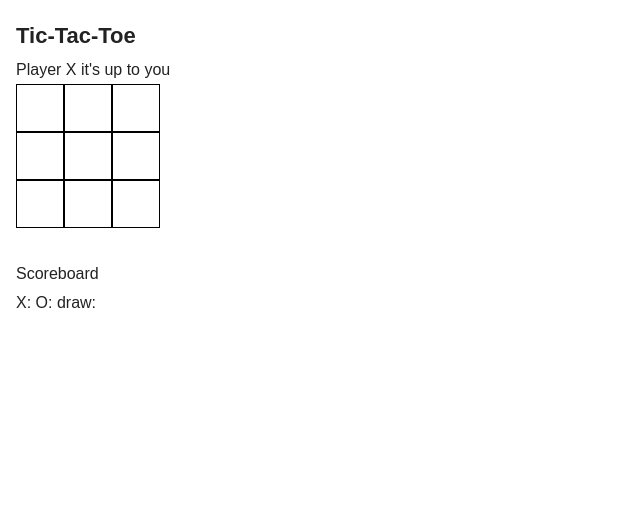
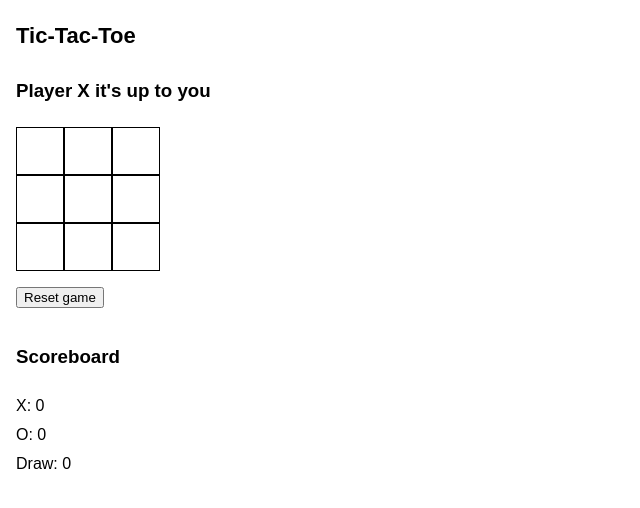
Before and after one commit to esmee-peters/Tic-Tac-Toe, a React (Vite) app: page / in a window 1280 px wide. Shown: the top 508 px of the page, without its empty margins (0-640 px from the left). Built offline with nearby package versions, Linux system fonts and the light colour scheme.

Commit message:
Add scoreboard

```diff
--- a/src/compontents/Game.jsx
+++ b/src/compontents/Game.jsx
@@ -1,4 +1,4 @@
-import React, { useState } from 'react';
+import React, { useState, useEffect } from 'react';
 import Board from './Board.jsx';
 import Scoreboard from './Scoreboard.jsx';
 
@@ -6,6 +6,12 @@ export default function Game() {
   const [boxes, setBoxes] = useState(Array(9).fill(''));
   const [player, setPlayer] = useState(true);
   const [winner, setWinner] = useState(null);
+
+  const storage = window.localStorage;
+
+  if (!storage.getItem('games')) {
+    storage.setItem('games', JSON.stringify([]));
+  }
 
   const onBoxHandler = (i) => {
     const newBoxes = [...boxes];
@@ -45,6 +51,19 @@ export default function Game() {
     }
   }
 
+  const clearGame = () => {
+    setWinner(null);
+    setBoxes(Array(9).fill(''));
+  }
+
+  useEffect(() => {
+    if (winner === 'X' || winner === 'O' || winner === 'Draw' ) {
+      const playedGames = JSON.parse(storage.getItem('games'));
+      playedGames.push({ winner });
+      storage.setItem('games', JSON.stringify(playedGames));
+    }
+  }, [winner]);
+
   return (
     <div className="game">
       <div  className="game__status">
@@ -54,7 +73,8 @@ export default function Game() {
         }
       </div>
       <Board boxes={boxes} winner={winner} onBoxHandler={onBoxHandler} />
-      <Scoreboard />
+      <button onClick={() => clearGame()}>Reset game</button>
+      <Scoreboard storage={storage} />
     </div>
   )
 }
--- a/src/compontents/Scoreboard.jsx
+++ b/src/compontents/Scoreboard.jsx
@@ -1,14 +1,31 @@
 
 import React from 'react';
 
-export default function Scoreboard() {
+export default function Scoreboard({storage}) {
+  const playedGames = JSON.parse(storage.getItem('games'));
+  let countX = 0;
+  let countO = 0;
+  let countDraw = 0;
+
+  playedGames.forEach((game) => {
+    if (game.winner === 'X') {
+      countX += 1;
+    }
+    if (game.winner === 'O') {
+      countO += 1;
+    }
+    if (game.winner === 'Draw') {
+      countDraw +=1 ;
+    }
+  })
+
   return (
     <div className="scoreboard">
       <h3>Scoreboard</h3>
       <div className="scoreboard__points">
-        <span>X: </span>
-        <span>O: </span>
-        <span>draw: </span>
+        <span>X: {countX}</span><br />
+        <span>O: {countO}</span><br />
+        <span>Draw: {countDraw}</span>
       </div>
     </div>
   )
--- a/src/style/board.scss
+++ b/src/style/board.scss
@@ -1,4 +1,6 @@
 .board {
+  margin-bottom: 1rem;
+
   &.board--disabled {
     pointer-events: none;
     opacity: 0.2;
--- a/src/style/index.scss
+++ b/src/style/index.scss
@@ -1,5 +1,4 @@
 // Definitions
-@import 'reset.scss';
 @import 'typography.scss';
 @import 'variables.scss';
 
--- a/src/style/reset.scss
+++ /dev/null
@@ -1,361 +0,0 @@
-html, body, div, span, applet, object, iframe,
-h1, h2, h3, h4, h5, h6, p, blockquote, pre,
-a, abbr, acronym, address, big, cite, code,
-del, dfn, em, img, ins, kbd, q, s, samp,
-small, strike, strong, sub, sup, tt, var,
-b, u, i, center,
-dl, dt, dd, ol, ul, li,
-fieldset, form, label, legend,
-table, caption, tbody, tfoot, thead, tr, th, td,
-article, aside, canvas, details, embed,
-figure, figcaption, footer, header, hgroup,
-menu, nav, output, ruby, section, summary,
-time, mark, audio, video {
-  margin: 0;
-	padding: 0;
-	border: 0;
-	font-size: 100%;
-	font: inherit;
-	vertical-align: baseline;
-}
-
-/* make sure to set some focus styles for accessibility */
-:focus {
-    outline: 0;
-}
-
-/* HTML5 display-role reset for older browsers */
-article, aside, details, figcaption, figure,
-footer, header, hgroup, menu, nav, section {
-	display: block;
-}
-
-body {
-	line-height: 1;
-}
-
-ol, ul {
-	list-style: none;
-}
-
-blockquote, q {
-	quotes: none;
-}
-
-blockquote:before, blockquote:after,
-q:before, q:after {
-	content: '';
-	content: none;
-}
-
-table {
-	border-collapse: collapse;
-	border-spacing: 0;
-}
-
-input[type=search]::-webkit-search-cancel-button,
-input[type=search]::-webkit-search-decoration,
-input[type=search]::-webkit-search-results-button,
-input[type=search]::-webkit-search-results-decoration {
-    -webkit-appearance: none;
-    -moz-appearance: none;
-}
-
-input[type=search] {
-    -webkit-appearance: none;
-    -moz-appearance: none;
-    -webkit-box-sizing: content-box;
-    -moz-box-sizing: content-box;
-    box-sizing: content-box;
-}
-
-textarea {
-    overflow: auto;
-    vertical-align: top;
-    resize: vertical;
-}
-
-/**
- * Correct `inline-block` display not defined in IE 6/7/8/9 and Firefox 3.
- */
-
-audio,
-canvas,
-video {
-    display: inline-block;
-    *display: inline;
-    *zoom: 1;
-    max-width: 100%;
-}
-
-/**
- * Prevent modern browsers from displaying `audio` without controls.
- * Remove excess height in iOS 5 devices.
- */
-
-audio:not([controls]) {
-    display: none;
-    height: 0;
-}
-
-/**
- * Address styling not present in IE 7/8/9, Firefox 3, and Safari 4.
- * Known issue: no IE 6 support.
- */
-
-[hidden] {
-    display: none;
-}
-
-/**
- * 1. Correct text resizing oddly in IE 6/7 when body `font-size` is set using
- *    `em` units.
- * 2. Prevent iOS text size adjust after orientation change, without disabling
- *    user zoom.
- */
-
-html {
-    font-size: 100%; /* 1 */
-    -webkit-text-size-adjust: 100%; /* 2 */
-    -ms-text-size-adjust: 100%; /* 2 */
-}
-
-/**
- * Address `outline` inconsistency between Chrome and other browsers.
- */
-
-a:focus {
-    outline: thin dotted;
-}
-
-/**
- * Improve readability when focused and also mouse hovered in all browsers.
- */
-
-a:active,
-a:hover {
-    outline: 0;
-}
-
-/**
- * 1. Remove border when inside `a` element in IE 6/7/8/9 and Firefox 3.
- * 2. Improve image quality when scaled in IE 7.
- */
-
-img {
-    border: 0; /* 1 */
-    -ms-interpolation-mode: bicubic; /* 2 */
-}
-
-/**
- * Address margin not present in IE 6/7/8/9, Safari 5, and Opera 11.
- */
-
-figure {
-    margin: 0;
-}
-
-/**
- * Correct margin displayed oddly in IE 6/7.
- */
-
-form {
-    margin: 0;
-}
-
-/**
- * Define consistent border, margin, and padding.
- */
-
-fieldset {
-    border: 1px solid #c0c0c0;
-    margin: 0 2px;
-    padding: 0.35em 0.625em 0.75em;
-}
-
-/**
- * 1. Correct color not being inherited in IE 6/7/8/9.
- * 2. Correct text not wrapping in Firefox 3.
- * 3. Correct alignment displayed oddly in IE 6/7.
- */
-
-legend {
-    border: 0; /* 1 */
-    padding: 0;
-    white-space: normal; /* 2 */
-    *margin-left: -7px; /* 3 */
-}
-
-/**
- * 1. Correct font size not being inherited in all browsers.
- * 2. Address margins set differently in IE 6/7, Firefox 3+, Safari 5,
- *    and Chrome.
- * 3. Improve appearance and consistency in all browsers.
- */
-
-button,
-input,
-select,
-textarea {
-    font-size: 100%; /* 1 */
-    margin: 0; /* 2 */
-    vertical-align: baseline; /* 3 */
-    *vertical-align: middle; /* 3 */
-}
-
-/**
- * Address Firefox 3+ setting `line-height` on `input` using `!important` in
- * the UA stylesheet.
- */
-
-button,
-input {
-    line-height: normal;
-}
-
-/**
- * Address inconsistent `text-transform` inheritance for `button` and `select`.
- * All other form control elements do not inherit `text-transform` values.
- * Correct `button` style inheritance in Chrome, Safari 5+, and IE 6+.
- * Correct `select` style inheritance in Firefox 4+ and Opera.
- */
-
-button,
-select {
-    text-transform: none;
-}
-
-/**
- * 1. Avoid the WebKit bug in Android 4.0.* where (2) destroys native `audio`
- *    and `video` controls.
- * 2. Correct inability to style clickable `input` types in iOS.
- * 3. Improve usability and consistency of cursor style between image-type
- *    `input` and others.
- * 4. Remove inner spacing in IE 7 without affecting normal text inputs.
- *    Known issue: inner spacing remains in IE 6.
- */
-
-button,
-html input[type="button"], /* 1 */
-input[type="reset"],
-input[type="submit"] {
-    -webkit-appearance: button; /* 2 */
-    cursor: pointer; /* 3 */
-    *overflow: visible;  /* 4 */
-}
-
-/**
- * Re-set default cursor for disabled elements.
- */
-
-button[disabled],
-html input[disabled] {
-    cursor: default;
-}
-
-/**
- * 1. Address box sizing set to content-box in IE 8/9.
- * 2. Remove excess padding in IE 8/9.
- * 3. Remove excess padding in IE 7.
- *    Known issue: excess padding remains in IE 6.
- */
-
-input[type="checkbox"],
-input[type="radio"] {
-    box-sizing: border-box; /* 1 */
-    padding: 0; /* 2 */
-    *height: 13px; /* 3 */
-    *width: 13px; /* 3 */
-}
-
-/**
- * 1. Address `appearance` set to `searchfield` in Safari 5 and Chrome.
- * 2. Address `box-sizing` set to `border-box` in Safari 5 and Chrome
- *    (include `-moz` to future-proof).
- */
-
-input[type="search"] {
-    -webkit-appearance: textfield; /* 1 */
-    -moz-box-sizing: content-box;
-    -webkit-box-sizing: content-box; /* 2 */
-    box-sizing: content-box;
-}
-
-/**
- * Remove inner padding and search cancel button in Safari 5 and Chrome
- * on OS X.
- */
-
-input[type="search"]::-webkit-search-cancel-button,
-input[type="search"]::-webkit-search-decoration {
-    -webkit-appearance: none;
-}
-
-/**
- * Remove inner padding and border in Firefox 3+.
- */
-
-button::-moz-focus-inner,
-input::-moz-focus-inner {
-    border: 0;
-    padding: 0;
-}
-
-/**
- * 1. Remove default vertical scrollbar in IE 6/7/8/9.
- * 2. Improve readability and alignment in all browsers.
- */
-
-textarea {
-    overflow: auto; /* 1 */
-    vertical-align: top; /* 2 */
-}
-
-/**
- * Remove most spacing between table cells.
- */
-
-table {
-    border-collapse: collapse;
-    border-spacing: 0;
-}
-
-html,
-button,
-input,
-select,
-textarea {
-    color: #222;
-}
-
-
-::-moz-selection {
-    background: #b3d4fc;
-    text-shadow: none;
-}
-
-::selection {
-    background: #b3d4fc;
-    text-shadow: none;
-}
-
-img {
-    vertical-align: middle;
-}
-
-fieldset {
-    border: 0;
-    margin: 0;
-    padding: 0;
-}
-
-textarea {
-    resize: vertical;
-}
-
-.chromeframe {
-    margin: 0.2em 0;
-    background: #ccc;
-    color: #000;
-    padding: 0.2em 0;
-}
```
Also changed, not shown: 1 other file (tests, documents, lock files or other folders).
